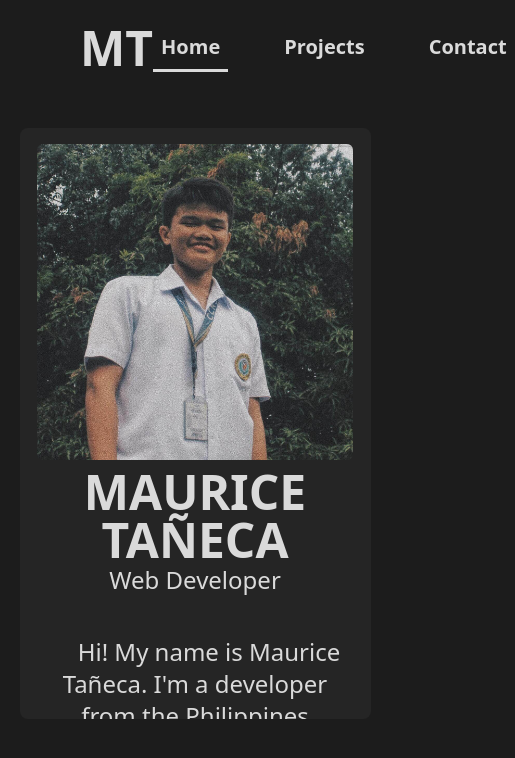
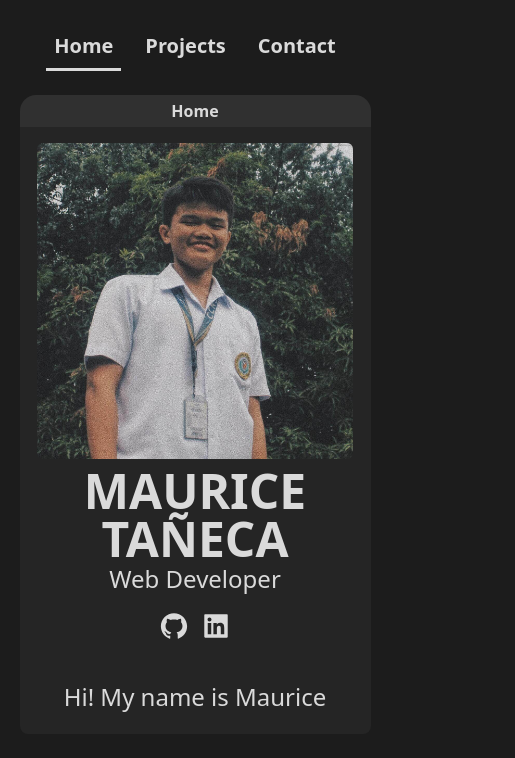
Before and after one commit to pokemau/portfolio, a Next.js app: page / in a window 390 px wide. Shown: the top 758 px of the page, 515 px wide, since content can reach past the window. Built offline with nearby package versions, Linux system fonts and the light colour scheme.

Commit message:
navbar and techstack

```diff
--- a/package.json
+++ b/package.json
@@ -17,6 +17,7 @@
     "postcss": "8.4.23",
     "react": "18.2.0",
     "react-dom": "18.2.0",
+    "react-icons": "^4.8.0",
     "tailwindcss": "3.3.2",
     "typescript": "5.0.4"
   }
--- a/src/components/layout/Navbar.tsx
+++ b/src/components/layout/Navbar.tsx
@@ -5,9 +5,8 @@ export const Navbar = () => {
   const router = useRouter();
 
   return (
-    <nav className="bg-main-bg flex justify-between items-center py-6 px-20">
-      <h1 className="text-5xl font-extrabold">MT</h1>
-      <div className="flex gap-12 group">
+    <nav className="w-full bg-main-bg flex justify-center items-center py-6 px-20">
+      <div className="flex gap-4 md:gap-12 group">
         <Link
           href="/"
           className={`${
--- a/src/pages/index.tsx
+++ b/src/pages/index.tsx
@@ -1,10 +1,20 @@
 import Image from "next/image";
 import myImg from "../images/my_pic.jpg";
+import { AiFillGithub, AiFillLinkedin } from "react-icons/ai";
+import Link from "next/link";
+import Techstack from "@/components/techstack/Techstack";
 
 const Home = () => {
   return (
+    <>
       <div
-      className="bg-card-bg w-[90%] h-[70vh] mx-auto mt-8 rounded-lg flex
+        className="bg-[#303030] h-[2rem] w-[90%] m-auto rounded-tl-2xl rounded-tr-2xl
+      flex items-center justify-center"
+      >
+        <p className="font-bold">Home</p>
+      </div>
+      <div
+        className="bg-card-bg w-[90%] md:w-[75%] h-[70vh] mx-auto flex
       flex-col pt-4 items-center overflow-y-auto pb-5"
       >
         <div className="w-[90%]">
@@ -12,7 +22,7 @@ const Home = () => {
             <Image
               src={myImg}
               alt="Maurice Image"
-            className="w-full mx-auto mb-2 rounded-md aspect-square"
+              className="w-full max-w-[20rem] mx-auto mb-2 rounded-md aspect-square"
             />
             <div className="flex flex-col items-center">
               <h1 className="text-[3rem] text-center font-bold leading-none">
@@ -20,37 +30,39 @@ const Home = () => {
               </h1>
               <h3 className="text-2xl font-medium">Web Developer</h3>
             </div>
+
+            <div className="flex gap-3 justify-center items-center mt-4">
+              <Link
+                href="https://github.com/pokemau"
+                target="_blank"
+                rel="noopener norefferer"
+              >
+                <AiFillGithub className="text-3xl" />
+              </Link>
+
+              <Link
+                href="https://www.linkedin.com/in/mauricetaneca/"
+                target="_blank"
+                rel="noopener norefferer"
+              >
+                <AiFillLinkedin className="text-3xl" />
+              </Link>
+            </div>
           </div>
 
           <div className="mt-10">
-          <p className="text-2xl indent-7 text-center">
-            Hi! My name is Maurice Tañeca. I'm a developer from the Philippines
-            currently pursuing a Bachelor's degree in Computer Science at Cebu
-            Institute of Technology University.
+            <p className="text-2xl text-center">
+              Hi! My name is Maurice Tañeca. I'm a developer from the
+              Philippines currently pursuing a Bachelor's degree in Computer
+              Science at Cebu Institute of Technology University.
             </p>
-
-          <div className="mt-8 flex flex-col items-center">
-            <h2 className="text-2xl font-bold">Tech Stack</h2>
-            <div className="flex gap-10 mt-2">
-              <div className="text-md">
-                <h3 className="font-semibold text-xl">Front End</h3>
-                <p>TypeScript</p>
-                <p>JavaScript</p>
-                <p>Tailwind CSS</p>
-                <p>ReactJS/NextJS</p>
           </div>
 
-              <div>
-                <h3 className="font-semibold text-xl">Back End</h3>
-                <p>Node JS</p>
-                <p>PostgreSQL</p>
-                <p>Firebase</p>
+          <Techstack />
         </div>
       </div>
-          </div>
-        </div>
-      </div>
-    </div>
+      <div className="h-[1rem] w-[90%] bg-card-bg m-auto rounded-bl-lg rounded-br-lg"></div>
+    </>
   );
 };
 
```
Also changed, not shown: 1 other file (tests, documents, lock files or other folders). Lines whose indentation alone changed are shown as unchanged.
